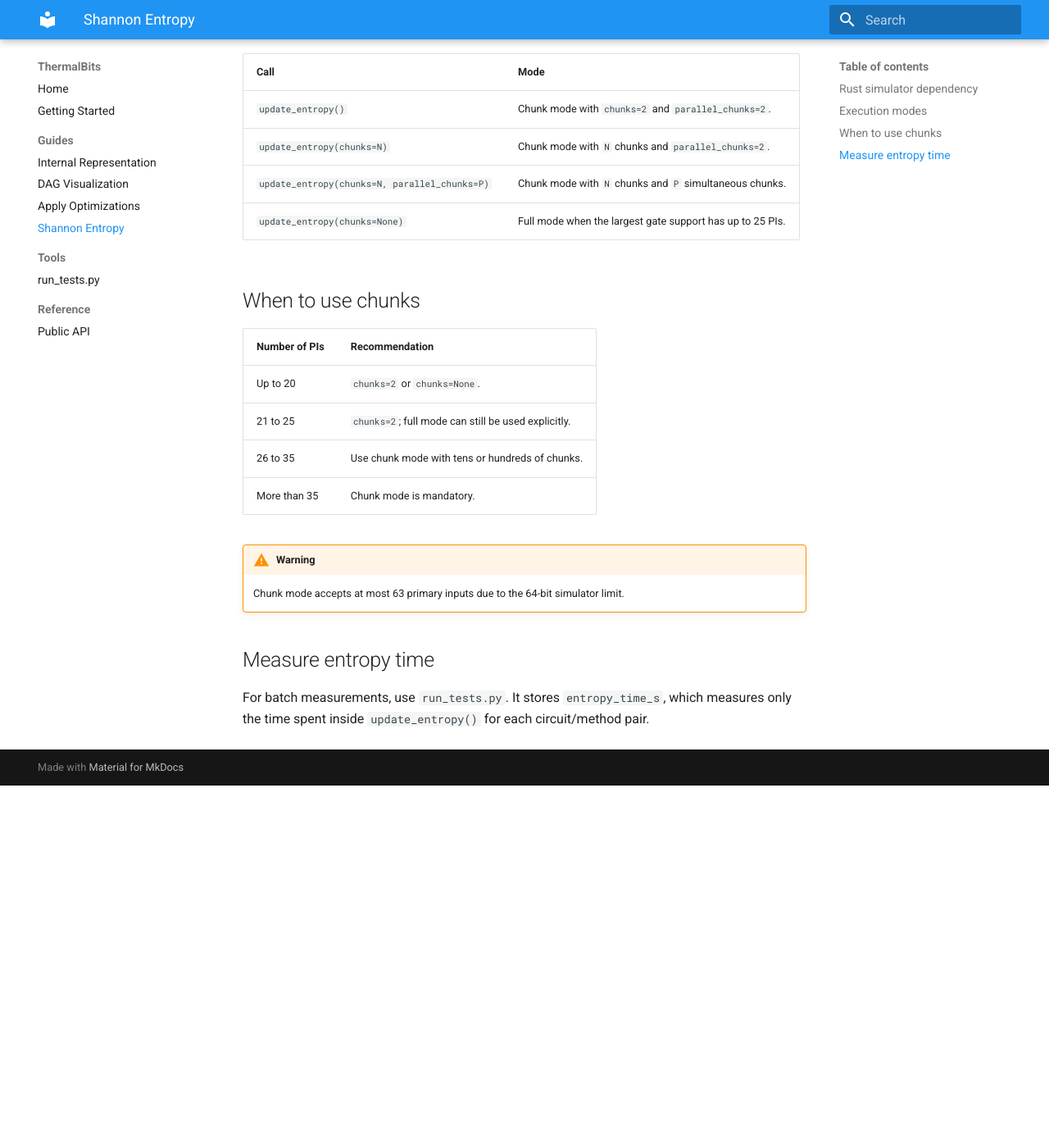
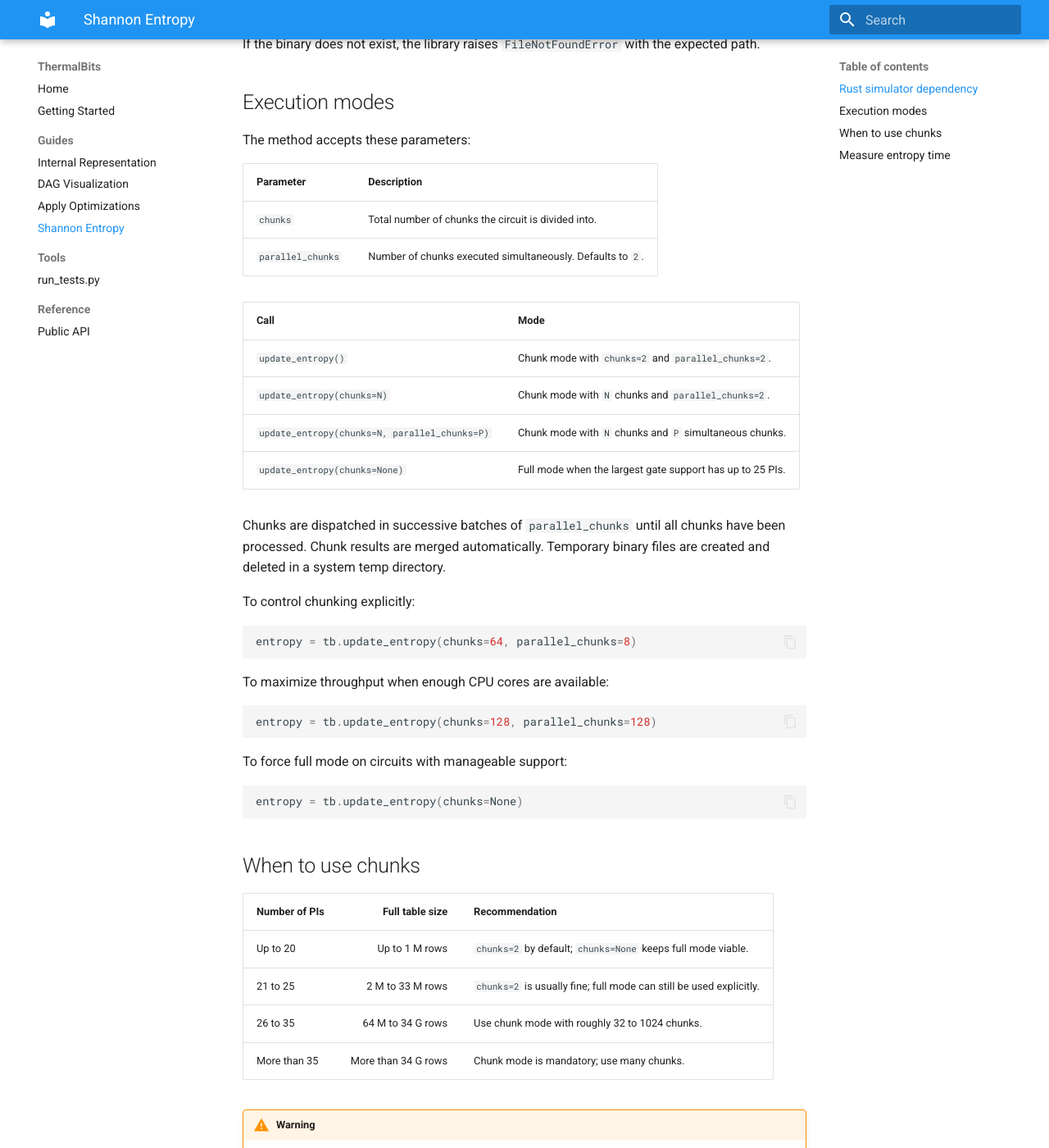
Before and after one commit to Carlos-Jr/thermalbits, an MkDocs documentation site: the page built from documentation/docs/guides/entropy.md, in a window 1280 px wide and 1400 px high, scrolled down 758 px. Shown: the whole window at 82% size. Built offline with MkDocs 1.6.1 and Material for MkDocs 9.7.7, drawn with Linux system fonts in a browser that asks for light colours; before the commit the page ends 1716 px from its top, so only the background shows below that; some of the changed text lies outside the part shown.

Commit message:
review documentação

````diff
--- a/documentation/docs/guides/entropy.md
+++ b/documentation/docs/guides/entropy.md
@@ -4,8 +4,13 @@
 value represents the sum of information discarded by the logic gates:
 
 ```text
-H_total = sum_gates H(inputs) - H(output)
+H_total = sum_gates [H(inputs) - H(output)]
 ```
+
+For a two-input gate, this is `H(A, B) - H(Y)`, where `H(A, B)` is the joint
+entropy of the gate inputs and `H(Y)` is the entropy of the output. The value
+maps to the minimum thermodynamic energy dissipation through Landauer's
+principle, `kT ln 2` per bit erased.
 
 The result is also stored in `tb.entropy`.
 
@@ -33,6 +38,13 @@ expected path.
 
 ## Execution modes
 
+The method accepts these parameters:
+
+| Parameter | Description |
+|---|---|
+| `chunks` | Total number of chunks the circuit is divided into. |
+| `parallel_chunks` | Number of chunks executed simultaneously. Defaults to `2`. |
+
 | Call | Mode |
 |---|---|
 | `update_entropy()` | Chunk mode with `chunks=2` and `parallel_chunks=2`. |
@@ -40,14 +52,36 @@ expected path.
 | `update_entropy(chunks=N, parallel_chunks=P)` | Chunk mode with `N` chunks and `P` simultaneous chunks. |
 | `update_entropy(chunks=None)` | Full mode when the largest gate support has up to 25 PIs. |
 
+Chunks are dispatched in successive batches of `parallel_chunks` until all
+chunks have been processed. Chunk results are merged automatically. Temporary
+binary files are created and deleted in a system temp directory.
+
+To control chunking explicitly:
+
+```python
+entropy = tb.update_entropy(chunks=64, parallel_chunks=8)
+```
+
+To maximize throughput when enough CPU cores are available:
+
+```python
+entropy = tb.update_entropy(chunks=128, parallel_chunks=128)
+```
+
+To force full mode on circuits with manageable support:
+
+```python
+entropy = tb.update_entropy(chunks=None)
+```
+
 ## When to use chunks
 
-| Number of PIs | Recommendation |
-|---|---|
-| Up to 20 | `chunks=2` or `chunks=None`. |
-| 21 to 25 | `chunks=2`; full mode can still be used explicitly. |
-| 26 to 35 | Use chunk mode with tens or hundreds of chunks. |
-| More than 35 | Chunk mode is mandatory. |
+| Number of PIs | Full table size | Recommendation |
+|---|---:|---|
+| Up to 20 | Up to 1 M rows | `chunks=2` by default; `chunks=None` keeps full mode viable. |
+| 21 to 25 | 2 M to 33 M rows | `chunks=2` is usually fine; full mode can still be used explicitly. |
+| 26 to 35 | 64 M to 34 G rows | Use chunk mode with roughly 32 to 1024 chunks. |
+| More than 35 | More than 34 G rows | Chunk mode is mandatory; use many chunks. |
 
 !!! warning
     Chunk mode accepts at most 63 primary inputs due to the 64-bit simulator
````
Also changed, not shown: documentation/docs/getting-started.md (+21 -0 lines), documentation/docs/guides/optimization.md (+10 -0 lines), documentation/docs/guides/visualization.md (+24 -0 lines), README.md, logo.svg (added).
